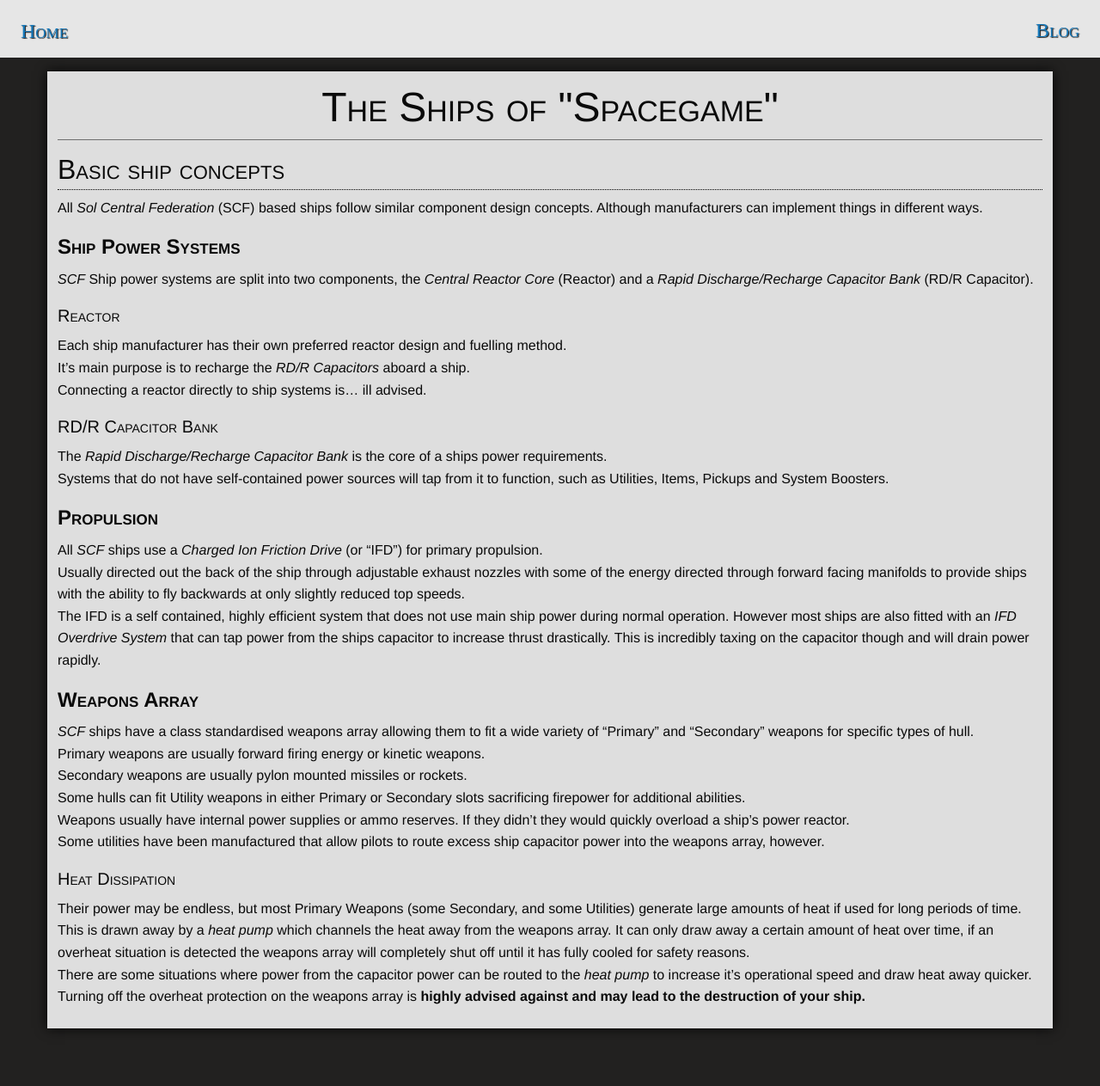
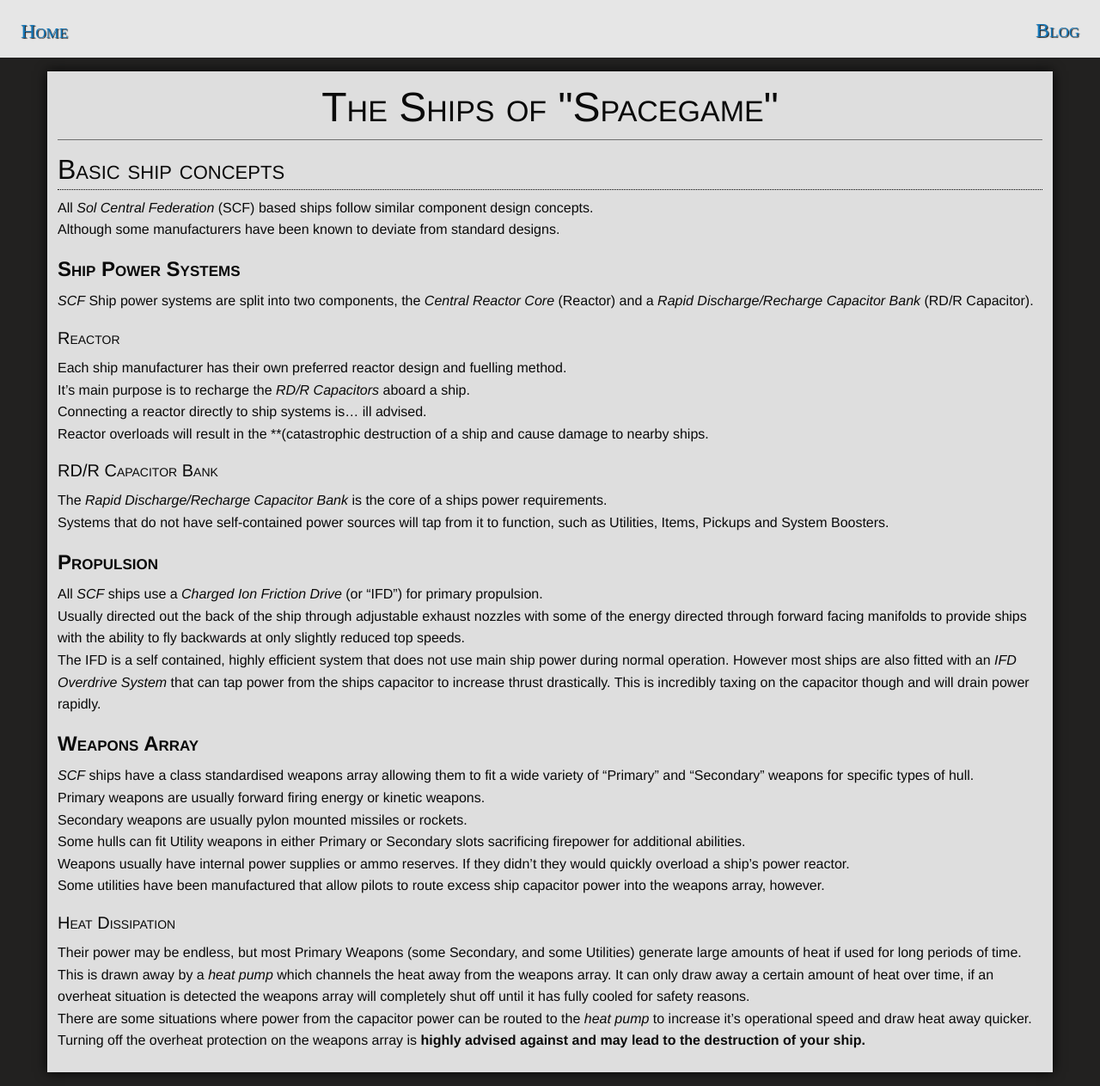
Before and after one commit to ori-sky/polar-space, a Jekyll site: the page built from designs/ships.md, in a window 1280 px wide. Shown: the whole page at 86% size. Built offline with Jekyll 4.4.1, drawn with Linux system fonts in a browser that asks for light colours; nearby versions of some CDN libraries; some web fonts are replaced; our own code applies the rules of GitHub Pages for plain Markdown files; library files that are not in the unit come from our copies; before the commit the page ends 1212 px from its top, so only the background shows below that.

Commit message:
designs/ships.md updated from https://stackedit.io/

```diff
--- a/designs/ships.md
+++ b/designs/ships.md
@@ -2,7 +2,8 @@
 title: The Ships of "Spacegame"
 ---
 # Basic ship concepts
-All *Sol Central Federation* (SCF) based ships follow similar component design concepts. Although manufacturers can implement things in different ways.
+All *Sol Central Federation* (SCF) based ships follow similar component design concepts.
+Although some manufacturers have been known to deviate from standard designs.
 
 ## Ship Power Systems
 *SCF* Ship power systems are split into two components, the *Central Reactor Core* (Reactor) and a *Rapid Discharge/Recharge Capacitor Bank* (RD/R Capacitor).
@@ -10,6 +11,7 @@ All *Sol Central Federation* (SCF) based ships follow similar component design c
 Each ship manufacturer has their own preferred reactor design and fuelling method.
 It's main purpose is to recharge the *RD/R Capacitors* aboard a ship.
 Connecting a reactor directly to ship systems is... ill advised.
+Reactor overloads will result in the **(catastrophic destruction of a ship and cause damage to nearby ships.
 ### RD/R Capacitor Bank
 The *Rapid Discharge/Recharge Capacitor Bank* is the core of a ships power requirements.
 Systems that do not have self-contained power sources will tap from it to function, such as Utilities, Items, Pickups and System Boosters.
```
Also changed, not shown: other parts of designs/ships.md (+1 -1 lines).
